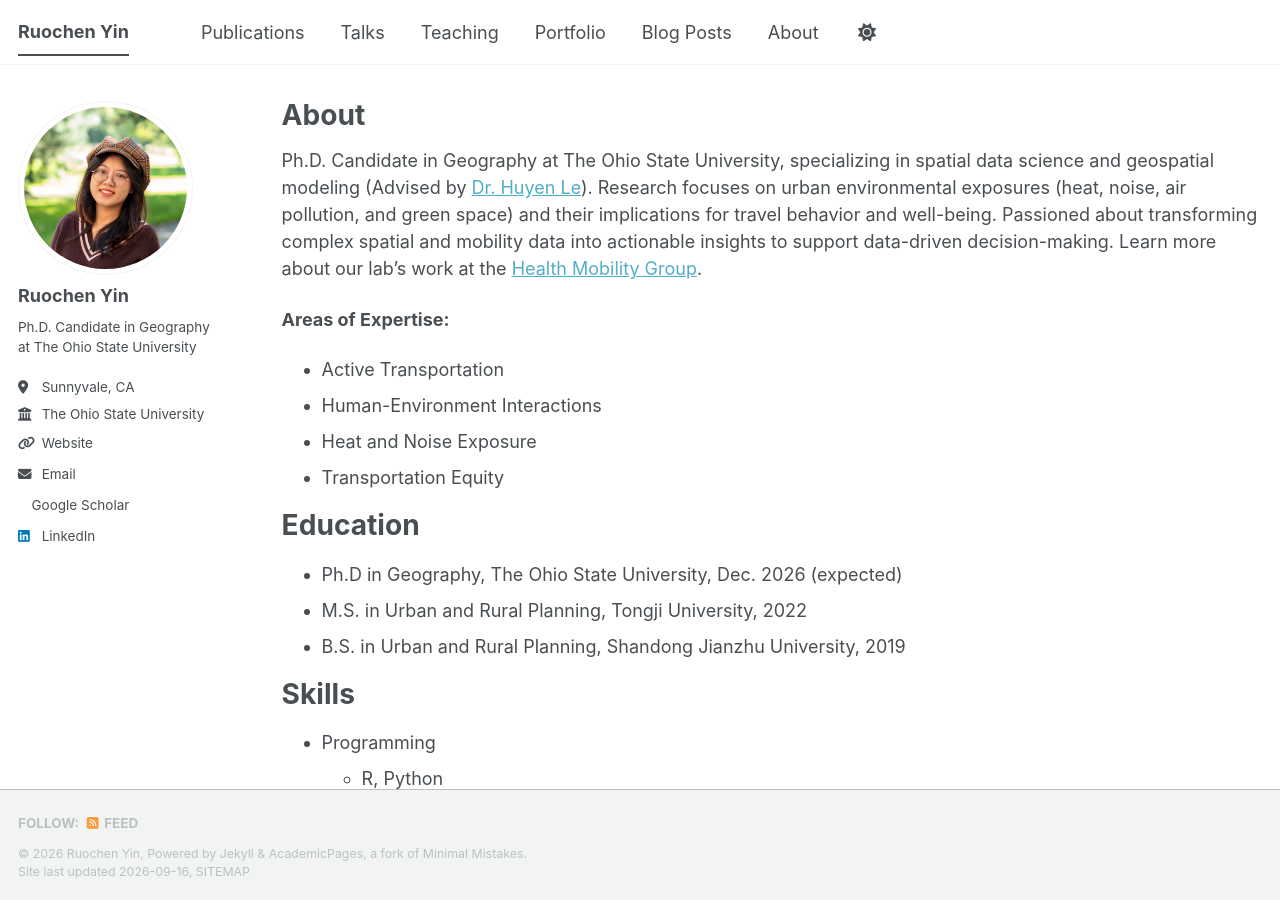
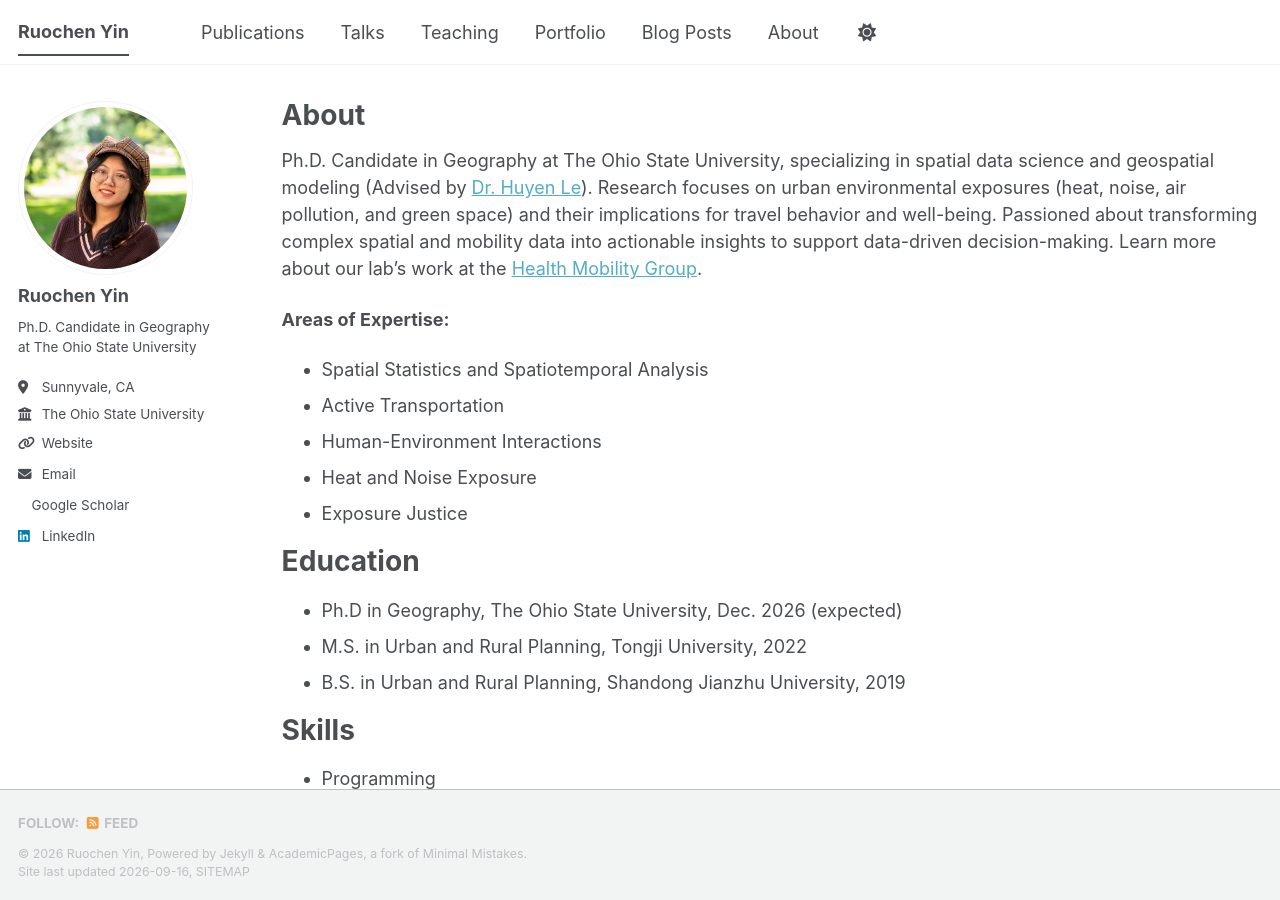
Before and after one commit to yrc001/yrc001.github.io, a Jekyll site: the page built from _pages/cv.md, in a window 1280 px wide and 900 px high. Built offline with Jekyll 4.4.1, drawn with Linux system fonts in a browser that asks for light colours; a style sheet for code colours, icons or effects is not loaded.

Commit message:
Update cv.md

```diff
--- a/_pages/cv.md
+++ b/_pages/cv.md
@@ -12,10 +12,11 @@ redirect_from:
 Ph.D. Candidate in Geography at The Ohio State University, specializing in spatial data science and geospatial modeling (Advised by [Dr. Huyen Le](https://geography.osu.edu/people/le.253)). Research focuses on urban environmental exposures (heat, noise, air pollution, and green space) and their implications for travel behavior and well-being. Passioned about transforming complex spatial and mobility data into actionable insights to support data-driven decision-making. Learn more about our lab's work at the [Health Mobility Group](https://u.osu.edu/huyenle/).
 
 **Areas of Expertise:**
+* Spatial Statistics and Spatiotemporal Analysis
 * Active Transportation
 * Human-Environment Interactions
 * Heat and Noise Exposure
-* Transportation Equity
+* Exposure Justice
 
 
 Education
```
